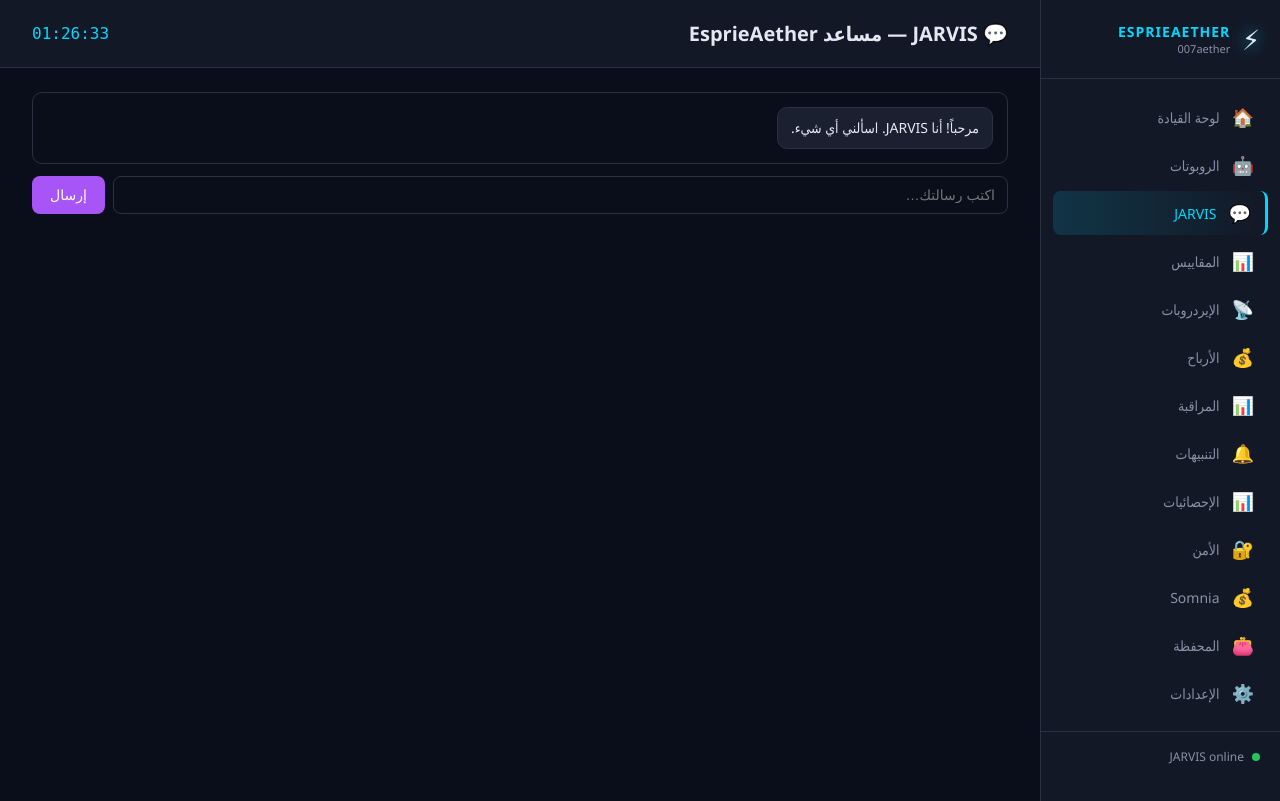
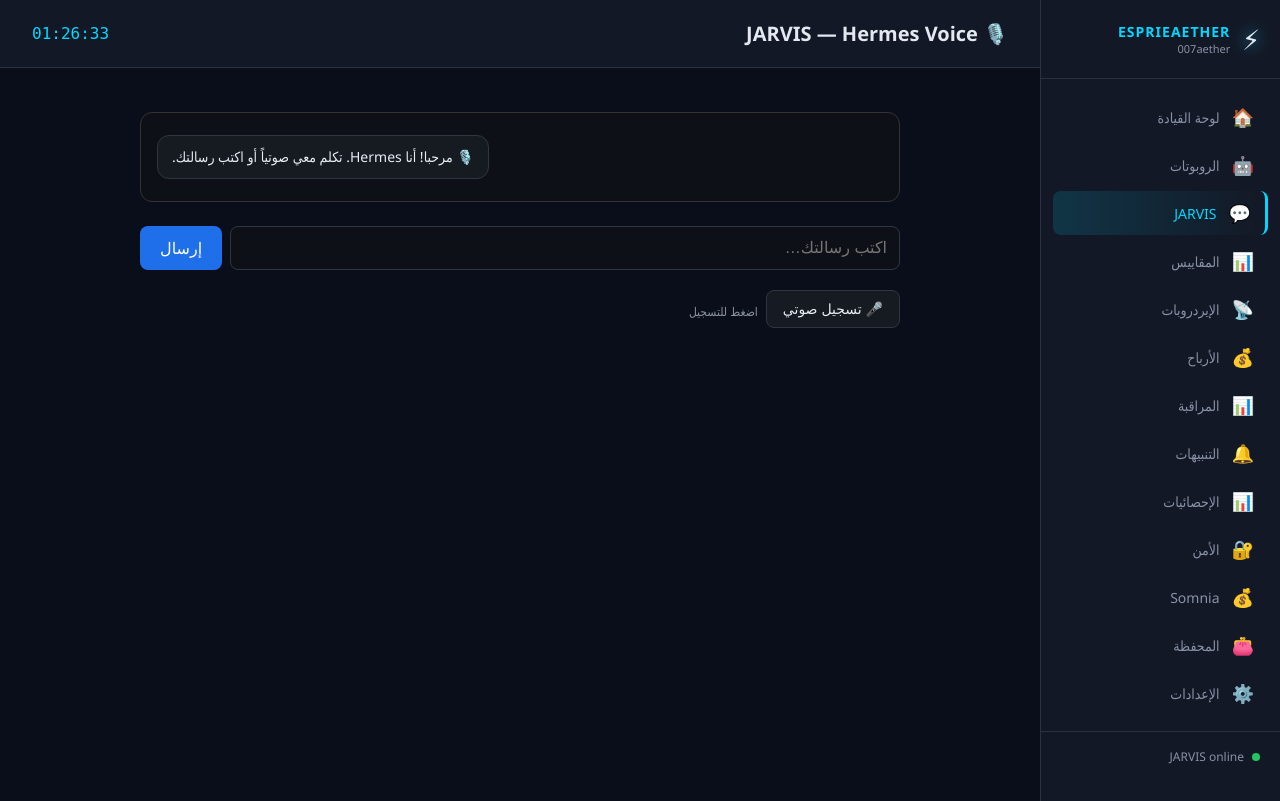
Before and after one commit to 007aether/esprieaether, a Flask app: page /jarvis in a window 1280 px wide. Run offline with Flask 3, Linux system fonts and the light colour scheme; data that the repository does not hold is empty.

Commit message:
feat(web): enhance Jarvis chat with voice interface + TTS

```diff
--- a/src/templates/jarvis.html
+++ b/src/templates/jarvis.html
@@ -1,28 +1,56 @@
 {% extends "base.html" %}
 {% block title %}JARVIS{% endblock %}
-{% block page_title %}💬 JARVIS — مساعد EsprieAether{% endblock %}
+{% block page_title %}🎙️ JARVIS — Hermes Voice{% endblock %}
 
 {% block content %}
+<style>
+.chat-wrap{max-width:800px;margin:0 auto;padding:20px}
+.chat-box{height:60vh;overflow-y:auto;border:1px solid #333;border-radius:12px;padding:16px;background:#0d1117;margin-bottom:12px}
+.msg{padding:10px 14px;border-radius:12px;margin:6px 0;max-width:80%;word-wrap:break-word;line-height:1.6}
+.msg.user{background:#1f6feb;color:#fff;margin-left:auto;text-align:left}
+.msg.bot{background:#161b22;border:1px solid #30363d;color:#e6edf3;margin-right:auto;text-align:left}
+.chat-form{display:flex;gap:8px}
+.chat-form input{flex:1;padding:12px;border-radius:8px;border:1px solid #30363d;background:#0d1117;color:#e6edf3;font-size:16px}
+.chat-form button{padding:12px 20px;border-radius:8px;border:none;background:#1f6feb;color:#fff;font-size:16px;cursor:pointer}
+.chat-form button:disabled{background:#333;cursor:not-allowed}
+.voice-row{display:flex;gap:8px;margin-top:8px;align-items:center}
+.voice-btn{padding:10px 16px;border-radius:8px;border:1px solid #30363d;background:#161b22;color:#e6edf3;cursor:pointer;font-size:14px}
+.voice-btn.recording{background:#da3633;border-color:#da3633;color:#fff;animation:pulse 1.5s infinite}
+@keyframes pulse{0%,100%{opacity:1}50%{opacity:.6}}
+.status{font-size:12px;color:#8b949e;margin-top:4px}
+</style>
+
 <div class="chat-wrap">
   <div class="chat-box" id="chat-box">
-    <div class="msg bot">مرحباً! أنا JARVIS. اسألني أي شيء.</div>
+    <div class="msg bot">🎙️ مرحبا! أنا Hermes. تكلم معي صوتياً أو اكتب رسالتك.</div>
   </div>
+
   <form class="chat-form" id="chat-form">
     <input type="text" id="chat-input" placeholder="اكتب رسالتك…" autocomplete="off" />
-    <button type="submit">إرسال</button>
+    <button type="submit" id="send-btn">إرسال</button>
   </form>
+
+  <div class="voice-row">
+    <button class="voice-btn" id="voice-btn">🎤 تسجيل صوتي</button>
+    <span class="status" id="voice-status">اضغط للتسجيل</span>
+  </div>
 </div>
 
 <script>
-document.getElementById("chat-form").addEventListener("submit", async function (e) {
-  e.preventDefault();
-  const input = document.getElementById("chat-input");
-  const box = document.getElementById("chat-box");
-  const text = input.value.trim();
+const box = document.getElementById("chat-box");
+const form = document.getElementById("chat-form");
+const input = document.getElementById("chat-input");
+const voiceBtn = document.getElementById("voice-btn");
+const voiceStatus = document.getElementById("voice-status");
+let mediaRecorder = null;
+let audioChunks = [];
+
+async function sendMessage(text) {
   if (!text) return;
-  box.insertAdjacentHTML("beforeend", `<div class="msg user">${text}</div>`);
+  box.insertAdjacentHTML("beforeend", `<div class="msg user">${escapeHtml(text)}</div>`);
   input.value = "";
   box.scrollTop = box.scrollHeight;
+
   try {
     const r = await fetch("/api/hermes", {
       method: "POST",
@@ -30,11 +58,110 @@
       body: JSON.stringify({ prompt: text }),
     });
     const d = await r.json();
-    box.insertAdjacentHTML("beforeend", `<div class="msg bot">${d.response || d.error || "…"}</div>`);
+    const reply = d.response || d.error || "…";
+    box.insertAdjacentHTML("beforeend", `<div class="msg bot">${escapeHtml(reply)}</div>`);
+    box.scrollTop = box.scrollHeight;
+
+    // Text-to-speech
+    if (reply && !d.error) {
+      speak(reply);
+    }
   } catch (err) {
-    box.insertAdjacentHTML("beforeend", `<div class="msg bot">⚠️ ${err}</div>`);
+    box.insertAdjacentHTML("beforeend", `<div class="msg bot">⚠️ ${escapeHtml(String(err))}</div>`);
   }
   box.scrollTop = box.scrollHeight;
+}
+
+function escapeHtml(text) {
+  const div = document.createElement("div");
+  div.textContent = text;
+  return div.innerHTML;
+}
+
+function speak(text) {
+  if (!window.speechSynthesis) return;
+  const utter = new SpeechSynthesisUtterance(text);
+  utter.lang = "ar-SA";
+  utter.rate = 1.0;
+  utter.pitch = 1.0;
+  window.speechSynthesis.speak(utter);
+}
+
+form.addEventListener("submit", (e) => {
+  e.preventDefault();
+  sendMessage(input.value.trim());
 });
+
+voiceBtn.addEventListener("click", async () => {
+  if (!window.MediaRecorder) {
+    voiceStatus.textContent = "المتصفح لا يدعم التسجيل الصوتي";
+    return;
+  }
+
+  if (mediaRecorder && mediaRecorder.state === "recording") {
+    mediaRecorder.stop();
+    voiceBtn.textContent = "🎤 تسجيل صوتي";
+    voiceBtn.classList.remove("recording");
+    voiceStatus.textContent = "جاري المعالجة…";
+    return;
+  }
+
+  try {
+    const stream = await navigator.mediaDevices.getUserMedia({ audio: true });
+    mediaRecorder = new MediaRecorder(stream);
+    audioChunks = [];
+
+    mediaRecorder.ondataavailable = (e) => {
+      if (e.data.size > 0) audioChunks.push(e.data);
+    };
+
+    mediaRecorder.onstop = async () => {
+      stream.getTracks().forEach(t => t.stop());
+      const blob = new Blob(audioChunks, { type: "audio/webm" });
+      voiceStatus.textContent = "جاري التعرف على الصوت…";
+
+      try {
+        // Use Web Speech API for transcription
+        const text = await transcribeAudio(blob);
+        if (text) {
+          input.value = text;
+          sendMessage(text);
+        } else {
+          voiceStatus.textContent = "لم يتم التعرف على الصوت";
+        }
+      } catch (err) {
+        voiceStatus.textContent = "خطأ: " + err.message;
+      }
+    };
+
+    mediaRecorder.start();
+    voiceBtn.textContent = "⏹️ إيقاف";
+    voiceBtn.classList.add("recording");
+    voiceStatus.textContent = "جاري التسجيل…";
+  } catch (err) {
+    voiceStatus.textContent = "خطأ في الوصول للميكروفون: " + err.message;
+  }
+});
+
+async function transcribeAudio(blob) {
+  // Try Web Speech API (Chrome/Edge)
+  return new Promise((resolve) => {
+    if (!window.webkitSpeechRecognition && !window.SpeechRecognition) {
+      resolve(null);
+      return;
+    }
+    const SpeechRecognition = window.SpeechRecognition || window.webkitSpeechRecognition;
+    const recognition = new SpeechRecognition();
+    recognition.lang = "ar-SA";
+    recognition.interimResults = false;
+    recognition.maxAlternatives = 1;
+
+    recognition.onresult = (event) => {
+      resolve(event.results[0][0].transcript);
+    };
+    recognition.onerror = () => resolve(null);
+    recognition.start();
+  });
+}
 </script>
 {% endblock %}
```
